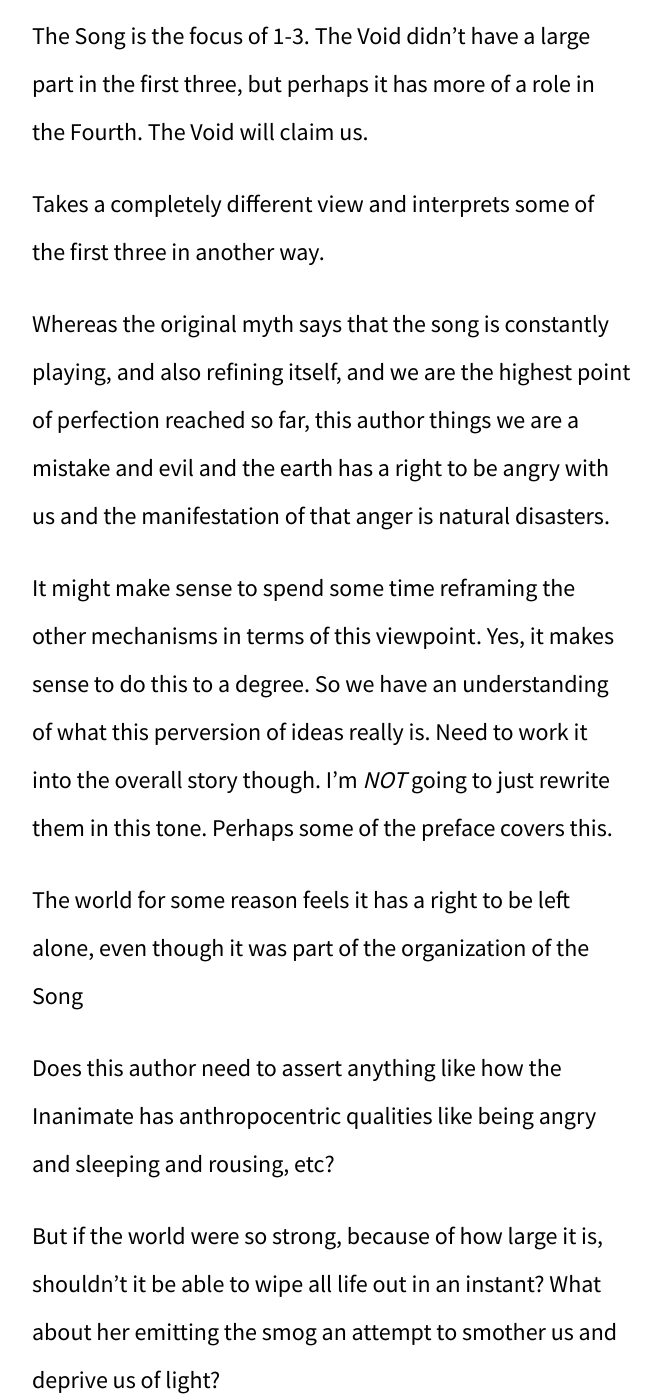
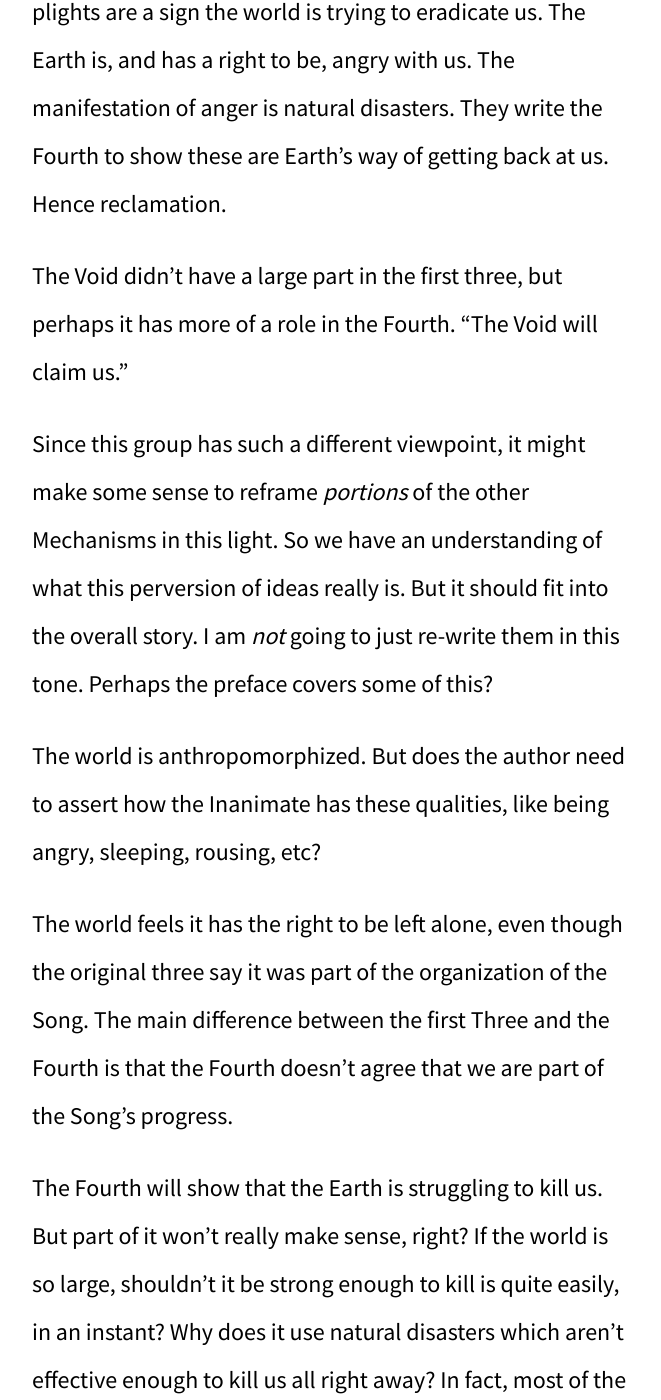
Before and after one commit to kyletolle/the-mechanism-collection, a Jekyll site: the page built from index.md, in a window 1280 px wide and 1400 px high, scrolled down 10597 px. Shown: the whole window, without its empty margins (308-969 px from the left). Built offline with Jekyll 4.4.1, drawn with Linux system fonts in a browser that asks for light colours; some of the changed text lies outside the part shown.

Commit message:
Rework the Fourth notes

```diff
--- a/index.md
+++ b/index.md
@@ -183,68 +183,71 @@ enacts and surely _is_.
 
 # These are notes
 
-The Fourth Mechanism is a "modern" addition to an original Three Mechanism
+The Fourth Mechanism is a "modern" addition to an original three Mechanism
 creation myth.
-Written by a person with hatred for mankind.
-This author is also a harbinger of doom.
-Part of a group who loves to be pessimistic.
 
-Completely rewriting the tones of the first three mechanisms, he/she takes a
-negative spin on things.
+The original myth says the Song constantly plays and refines itself. We are
+the height of perfection so far. The Song of the focus of One through Three.
 
-Fourth takes a pessimistic view and shows how natural events are Her way of
-getting back at us.
+The author of the Fourth has a hatred for mankind. They are a harbinger of
+doom, and part of a group who honors pessimism. They re-interpret the tones
+of the first three Mechanisms, and put a negative spin on them.
 
-Thinks current plights are signs of the world trying to kill us.
-The Fourth Mechanism is reclamation.
+They think we are a mistake and evil. A blight. Our current plights are a sign
+the world is trying to eradicate us. The Earth is, and has a right to be,
+angry with us. The manifestation of anger is natural disasters. They write the
+Fourth to show these are Earth's way of getting back at us. Hence reclamation.
 
-The Song is the focus of 1-3.
 The Void didn't have a large part in the first three, but perhaps it has more
-of a role in the Fourth.
-The Void will claim us.
+of a role in the Fourth. "The Void will claim us."
 
-Takes a completely different view and interprets some of the first three in
-another way.
+Since this group has such a different viewpoint, it might make some sense to
+reframe _portions_ of the other Mechanisms in this light. So we have an
+understanding of what this perversion of ideas really is. But it should fit
+into the overall story. I am _not_ going to just re-write them in this tone.
+Perhaps the preface covers some of this?
 
-Whereas the original myth says that the song is constantly playing, and also
-refining itself, and we are the highest point of perfection reached so far,
-this author things we are a mistake and evil and the earth has a right to be
-angry with us and the manifestation of that anger is natural disasters.
+The world is anthropomorphized. But does the author need to assert how the
+Inanimate has these qualities, like being angry, sleeping, rousing, etc?
 
-It might make sense to spend some time reframing the other mechanisms in terms
-of this viewpoint.
-Yes, it makes sense to do this to a degree.
-So we have an understanding of what this perversion of ideas really is.
-Need to work it into the overall story though.
-I'm _NOT_ going to just rewrite them in this tone.
-Perhaps some of the preface covers this.
+The world feels it has the right to be left alone, even though the original
+three say it was part of the organization of the Song. The main difference
+between the first Three and the Fourth is that the Fourth doesn't agree that
+we are part of the Song's progress.
 
-The world for some reason feels it has a right to be left alone, even though
-it was part of the organization of the Song
+The Fourth will show that the Earth is struggling to kill us. But part of it
+won't really make sense, right? If the world is so large, shouldn't it be
+strong enough to kill is quite easily, in an instant? Why does it use natural disasters which
+aren't effective enough to kill us all right away? In fact, most of the
+natural disasters are tame in terms of total life lost. I guess the earth does
+have limits. And it's trying to kill life over the entire surface. This could
+mean that it gets ADD and has a hard time focusing on one area. Or it's like
+trying to scratch an itch all over your body. You can't get rid of it all,
+because it's all over, even though you're large in size compared to the itch
+itself.
 
-Does this author need to assert anything like how the Inanimate has anthropocentric qualities like being angry and sleeping and rousing, etc?
+Does she try to emit a smog to smother us and deprive us of light? When light
+can't reach the creatures, does life continue? Perhaps life needs light _and_
+the song to flourish?
 
-But if the world were so strong, because of how large it is, shouldn't it be
-able to wipe all life out in an instant?
-What about her emitting the smog an attempt to smother us and deprive us of light?
+The point of this Mechanism is to say that we do not belong here. But, then,
+musn't it come to an asinine conclusion that contradicts itself?
 
-When the light can't reach the creatures, does life continue?
-Or does life need light AND the song to flourish?
+It takes the events that are currently happening, the natural disasters, and
+then extrapolates what will happen. Far worse things will happen in the
+future. The world will awake and see all the evil wrought by the Animate.
 
-The whole point of this Mechanism is to point out that we do not belong. But
-it must then come to some asinine conclusion that contradicts itself.
+This could be an analogy to either redemption or punishment (here called
+Reclamation) occurring some time in the future.
 
-Is this currently happening, or perhaps this Mechanism just says that it will
-happen at some time in the future.
-When it awakes and sees all the evil wrought by the Animate.
-This would be a convenient analogy to either redeption or punishment (here
-called Reclamation) occurring some time in the future.
-So it can always be said to be just around the corner.
+A convenience of this future event is that it can always be said to be right
+around the corner.
 
-The ending goes against anthropocentric tendencies.
+The ending of the Fourth will go against normal human-focused tendencies.
 
-Fourth tries to worry, scare, and draw people to need to repent and feel
-ashamed at life.
+The aim of the Fourth is to worry, scare, and draw people to repent and feel
+ashamed at life. They can build a congregation of people through these
+tactics.
 
 # 9
 
@@ -431,6 +434,8 @@ Unless we repent, repent, delay, she will soon wash we, the lecherous Animate,
 from her heart, mind, body. Unless we appease, we'll be dead when she begins
 her Reclamation.
 
+The Void will claim us.
+
 ---
 
 Note: This is one of my favorite interpretations. Can we have the voice of all
```
